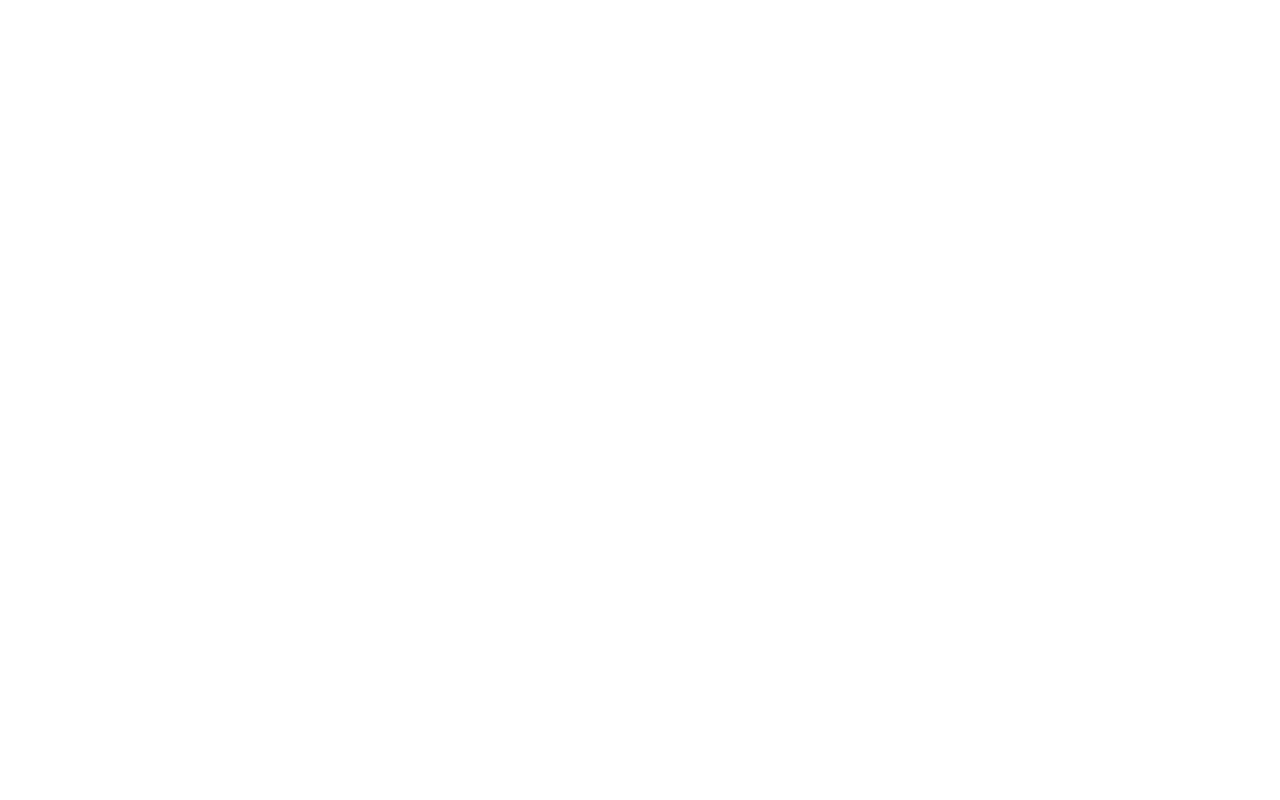
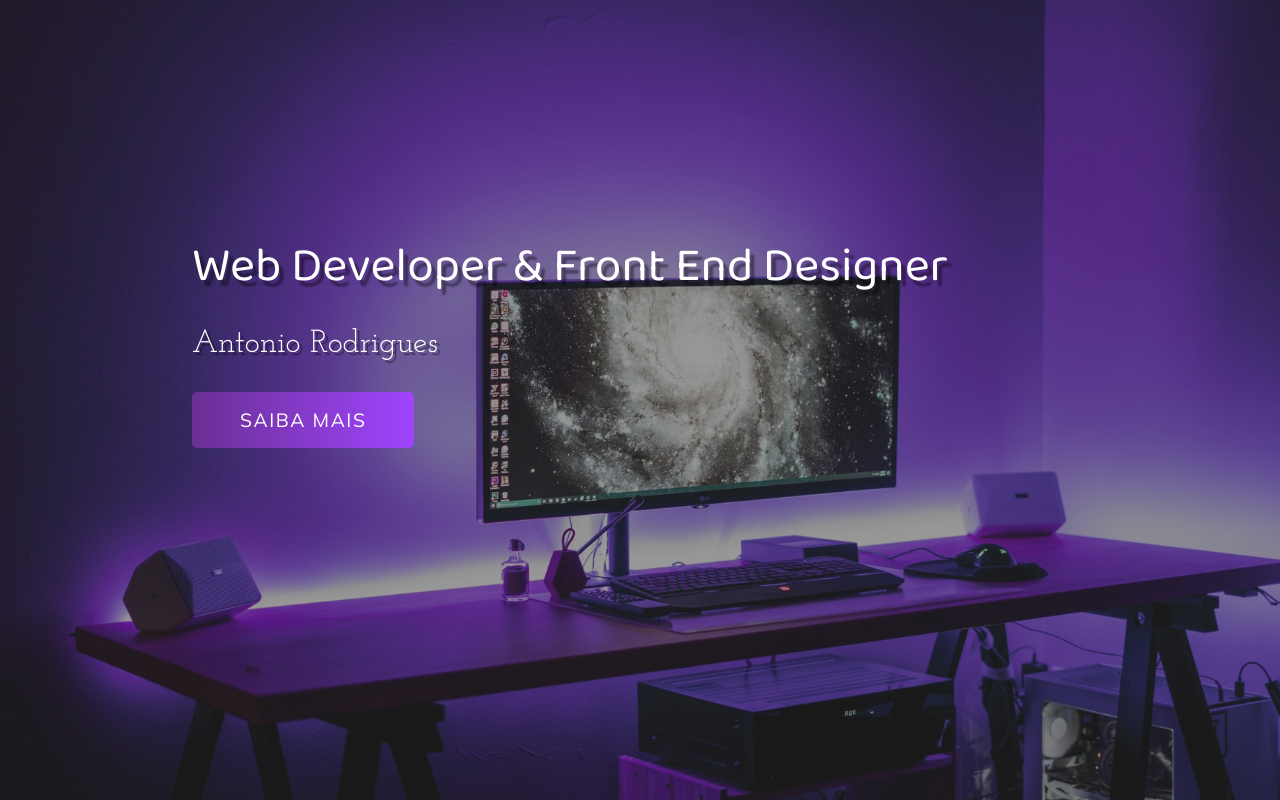
Before and after one commit to Rodrigues0202/portfolio, a plain HTML site: page index.html in a window 1280 px wide. Drawn offline with Linux system fonts and the light colour scheme.

Commit message:
:package: header

```diff
--- a/index.html
+++ b/index.html
@@ -5,8 +5,23 @@
     <meta name="viewport" content="width=device-width, initial-scale=1.0">
     <title>Portfolio</title>
     <link rel="stylesheet" href="style.css">
+    <link rel="apple-touch-icon" sizes="180x180" href="imagens/apple-touch-icon.png">
+    <link rel="icon" type="image/png" sizes="32x32" href="imagens/favicon-32x32.png">
+    <link rel="icon" type="image/png" sizes="16x16" href="imagens/favicon-16x16.png">
+    <link rel="manifest" href="/site.webmanifest">
 </head>
 <body>
-
+    <div class="container">
+        <header>
+            <div class="img-wrapper">
+                <img src="imagens/imagem_programacao.jpg" alt="">
+            </div>
+            <div class="banner">
+                <h1>Web Developer & Front End Designer</h1>
+                <p>Antonio Rodrigues</p>
+                <button>Saiba mais</button>
+            </div>
+        </header>
+    </div>
 </body>
 </html>
--- a/style.css
+++ b/style.css
@@ -1,3 +1,97 @@
 @import url('https://fonts.googleapis.com/css2?family=Baloo+Da+2:wght@400;500;600;700&family=Josefin+Slab:ital,wght@0,300;0,400;0,600;0,700;1,300;1,400;1,600&family=Mulish:ital,wght@0,200;0,300;0,400;0,500;1,200;1,300;1,400&display=swap');
 
 @import url("https://cdnjs.cloudflare.com/ajax/libs/font-awesome/6.0.0-beta3/css/all.min.css");
+
+*{
+    margin: 0;
+    padding: 0;
+}
+
+header{
+    width: 100%;
+    height: 100vh;
+    overflow: hidden;
+    position: absolute;
+}
+
+.img-wrapper{
+    width: 100%;
+    height: 100%;
+    overflow: hidden;
+    background-color: rgba(0,0,0,0.8);
+}
+
+.img-wrapper img{
+    width: 100%;
+    height: 100%;
+    object-fit: cover;
+    opacity: 0.5;
+    animation: zoom 5s;
+}
+
+@keyframes zoom{
+    0%{
+        transform: scale(1.3);
+    }
+    100%{
+        transform: scale(1);
+    }
+}
+
+.banner{
+    position: absolute;
+    top: 30%;
+    left: 15%;
+}
+
+.banner h1{
+    color: #ffffff;
+    font-size: 3rem;
+    font-family: "Baloo Da 2", serif;
+    font-weight: 200;
+    text-shadow: .3rem .4rem 2px rgba(0, 0, 0, .4);
+    line-height: 3.5rem;
+    margin-bottom: 2rem;
+    opacity: 0;
+    animation: moveBanner 1s 0.5s forwards;
+}
+
+.banner p{
+    color: #fff;
+    font-size: 2rem;
+    font-family: "Josefin Slab", serif;
+    text-shadow: .2rem .2rem rgba(0, 0, 0, .4);
+    margin-bottom: 2rem;
+    opacity: 0;
+    animation: moveBanner 1s 0.7s forwards;
+}
+
+.banner button{
+    font-family: "Mulish", serif;
+    color: #fff;
+    font-size: 1.2rem;
+    text-transform: uppercase;
+    letter-spacing: .1rem;
+    background: #6a3093;
+    background: -webkit-linear-gradient(to right, #a044ff, #6a3093);
+    background: linear-gradient(to left, #a044ff, #6a3093);
+    padding: 1rem 3rem;
+    border: none;
+    border-radius: 5px;
+    cursor: pointer;
+    opacity: 0;
+    animation: moveBanner 1s 0.9s forwards;
+}
+.banner button:hover{
+    opacity: 0.8;
+}
+
+@keyframes moveBanner{
+    0%{
+        transform: translateY(10rem) rotateY(-30deg);
+    }
+    100%{
+        transform: translateY(0) rotateY(0);
+        opacity: 1;
+    }
+}
```
Also changed, not shown: android-chrome-192x192.png (deleted), android-chrome-512x512.png (deleted), apple-touch-icon.png (deleted), favicon-16x16.png (deleted), favicon-32x32.png (deleted), favicon.ico, imagens/android-chrome-192x192.png (added), imagens/android-chrome-512x512.png (added), imagens/apple-touch-icon.png (added), imagens/favicon-16x16.png (added), imagens/favicon-32x32.png (added), imagens/imagem_programacao.jpg (added), site.webmanifest, 1 other file.
